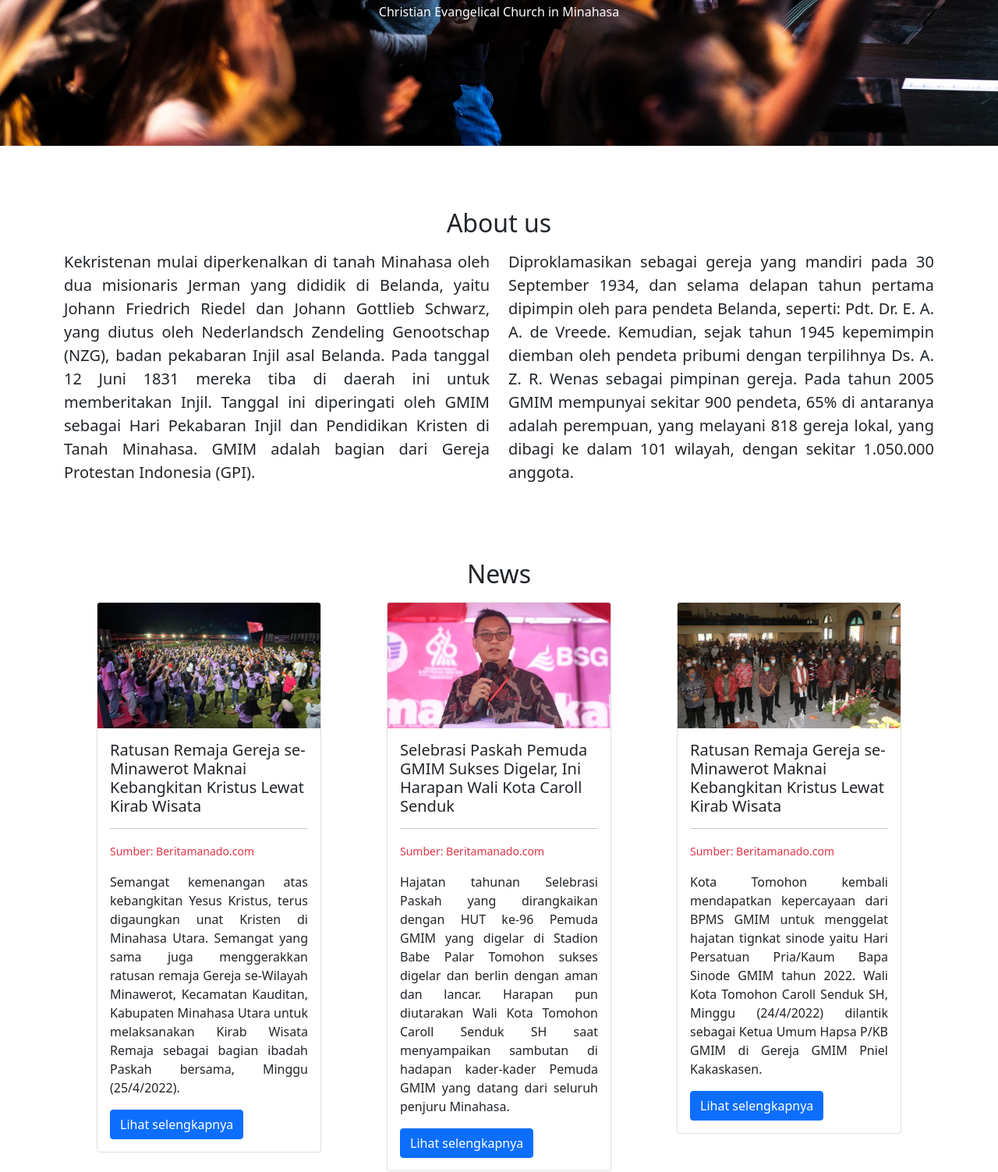
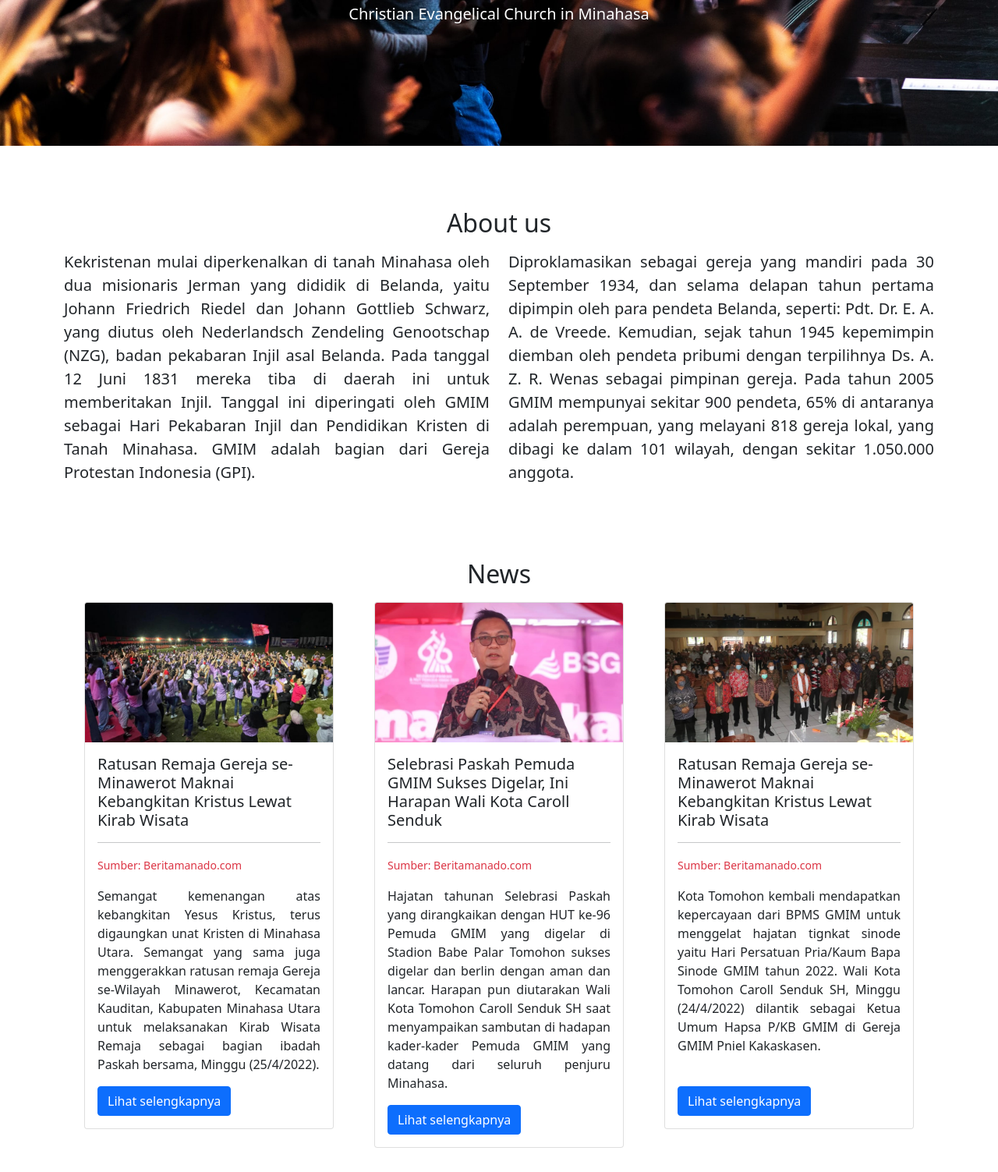
Before and after one commit to Yehezkiel-kolonio/company-profile.github.io, a plain HTML site: page index.html in a window 1280 px wide. Shown: the part 563-2066 px from the top of the page at 78% size. Drawn offline with nearby package versions, Linux system fonts and the light colour scheme; files whose address does not match are found by name.

Commit message:
Fix Card & Animasi

```diff
--- a/index.html
+++ b/index.html
@@ -12,6 +12,7 @@
     <link rel="stylesheet" href="style.css">
     <link rel="stylesheet" href="https://cdn.jsdelivr.net/npm/bootstrap-icons@1.8.1/font/bootstrap-icons.css">
     <link rel="canonical" href="https://getbootstrap.com/docs/5.1/examples/footers/">
+    <link rel="stylesheet" href="https://unpkg.com/aos@next/dist/aos.css" />
     <link rel="stylesheet" href="dark-mode-switch-1.0.0/dark-mode.css">
 
     <title>Company Profile</title>
@@ -93,8 +94,9 @@
                 <div class="carousel-item active">
                     <img src="img/nathan-mullet-pmiW630yDPE-unsplash.jpg" class="d-block w-100" alt="...">
                     <div class="carousel-caption d-md-block">
-                        <h1 class="fw-bold">GMIM SION MALALAYANG</h1>
-                        <p>Christian Evangelical Church in Minahasa</p>
+                        <h1 class="fw-bold" data-aos="fade-down" data-aos-duration="1000">GMIM SION
+                            MALALAYANG</h1>
+                        <p class="lead"></p>
                     </div>
                 </div>
             </div>
@@ -149,7 +151,7 @@
                 </div>
                 <div class="row mx-auto justify-content-center">
                     <div class="col-xl-4 col-md-4 col-lg-4 mb-3">
-                        <div class="card mx-auto" style="width: 18rem;">
+                        <div class="card mx-auto" style="width: 20rem;">
                             <img src="img/News/News 1.jpg" class="card-img-top img-fluid" alt="...">
                             <div class="card-body">
                                 <h5 class="card-title">Ratusan Remaja Gereja se-Minawerot Maknai Kebangkitan Kristus
@@ -173,7 +175,7 @@
                         </div>
                     </div>
                     <div class="col-xl-4 col-md-4 col-lg-4 mb-3">
-                        <div class="card mx-auto" style="width: 18rem;">
+                        <div class="card mx-auto" style="width: 20rem;">
                             <img src="img/News/news 2.jpg" class="card-img-top" alt="...">
                             <div class="card-body">
                                 <h5 class="card-title">Selebrasi Paskah Pemuda GMIM Sukses Digelar, Ini Harapan Wali
@@ -195,7 +197,7 @@
                         </div>
                     </div>
                     <div class="col-xl-4 col-md-4 col-lg-4 mb-3">
-                        <div class="card mx-auto" style="width: 18rem;">
+                        <div class="card mx-auto" style="width: 20rem;">
                             <img src="img/News/News 4.jpg" class="card-img-top" alt="...">
                             <div class="card-body">
                                 <h5 class="card-title">Ratusan Remaja Gereja se-Minawerot Maknai Kebangkitan Kristus
@@ -214,7 +216,7 @@
                                     P/KB GMIM di Gereja GMIM Pniel Kakaskasen.
                                 </p>
                                 <a href="https://beritamanado.com/tomohon-dapat-kepercayaan-gelar-hapsa-p-kb-gmim-2022/"
-                                    class="btn btn-primary">Lihat selengkapnya</a>
+                                    class="btn btn-primary mt-4">Lihat selengkapnya</a>
                             </div>
                         </div>
                     </div>
@@ -293,7 +295,7 @@
         <div class="container">
             <footer class="d-flex flex-wrap justify-content-center align-items-center py-3 my-4 border-top">
                 <div class="col-md-4 d-flex align-items-center">
-                    <span class="fw-bold ms-3">&copy; 2022 Yehezkiel Tulus Kolonio</span>
+                    <span class="fw-bold mx-auto">&copy; 2022 Yehezkiel Tulus Kolonio</span>
                 </div>
             </footer>
         </div>
@@ -313,6 +315,26 @@
             integrity="sha512-+NqPlbbtM1QqiK8ZAo4Yrj2c4lNQoGv8P79DPtKzj++l5jnN39rHA/xsqn8zE9l0uSoxaCdrOgFs6yjyfbBxSg=="
             crossorigin="anonymous" referrerpolicy="no-referrer"></script>
 
+        <!--AOS-->
+        <script src="https://unpkg.com/aos@next/dist/aos.js"></script>
+        <script>
+            AOS.init({
+                once: true,
+            });
+        </script>
+
+        <!--GSAP-->
+        <script src="https://cdnjs.cloudflare.com/ajax/libs/gsap/3.10.4/gsap.min.js"></script>
+        <script src="https://cdnjs.cloudflare.com/ajax/libs/gsap/3.10.4/TextPlugin.min.js"></script>
+        <script>
+            gsap.registerPlugin(TextPlugin);
+            gsap.to('.lead', {
+                duration: 2,
+                delay: 1.5,
+                text: 'Christian Evangelical Church in Minahasa'
+            });
+        </script>
+
         <!--DarkModeJs-->
         <script src="dark-mode-switch-1.0.0/dark-mode-switch.min.js"></script>
 </body>
```
